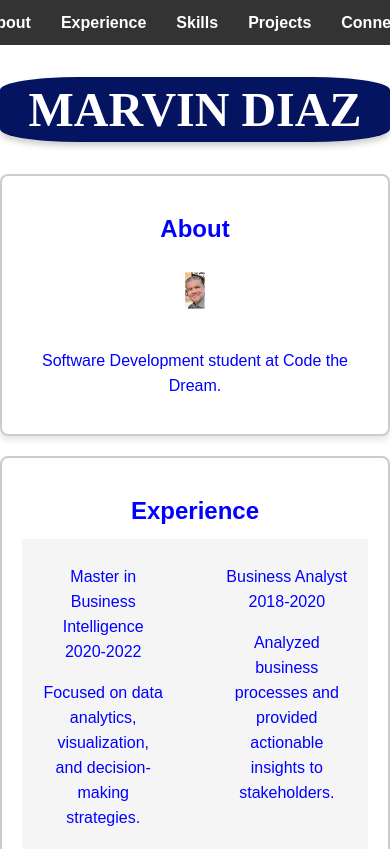
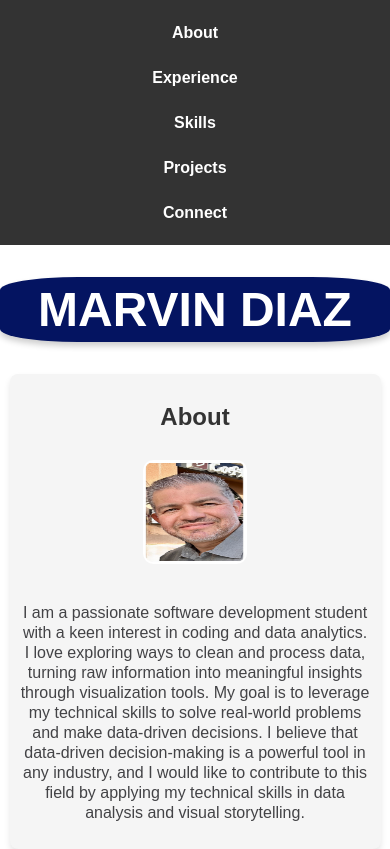
Before and after one commit to marvindcode/marvin-diaz-jupiter, a plain HTML site: page index.html in a window 390 px wide. Shown: the top 849 px of the page. Drawn offline with Linux system fonts and the light colour scheme.

Commit message:
responsiveness added

```diff
--- a/css/index.css
+++ b/css/index.css
@@ -1,14 +1,16 @@
-* {
-    color: blue;
-    font-family: Arial, Helvetica, sans-serif;
+body, p, h1, a {
+    color: rgb(67, 67, 70);
+    font-family: sans-serif;
     line-height: 25px;
+    text-align: center;
 }
 
 body {
-    background-image: url('images/keyboard.jpg');
+    /* background-image: url('images/keyboard.jpg'); */
     background-size: cover;
     background-repeat: no-repeat;
     background-position: center;
+    position: relative;
     margin: 0;
     padding: 0;
 }
@@ -49,14 +51,13 @@ section {
     margin: 20px auto;
     flex: 1;
     min-width: 300px;
-    border: 2px solid #ccc;
     border-radius: 8px;
     box-shadow: 0px 4px 6px rgba(0, 0, 0, 0.1);
     text-align: center;
 }
 
 section h2 {
-    text-align: center;
+    font-size: 2rem;
     color: blue;
     margin-bottom: 15px;
 }
@@ -74,7 +75,7 @@ section h2 {
 
 #Skills ul li,
 #Projects ul li {
-    color: blue;
+    color: rgb(67, 67, 70);
     margin: 5px 0;
     text-align: center;
     width: 40%;
@@ -97,20 +98,11 @@ section h2 {
     width: 40%;
 }
 
-#Connect {
+.connect-links {
+    display: grid;
+    grid-template-columns: repeat(auto-fit, minmax(150px, 1fr));
+    gap: 20px;
     padding: 20px;
-    background-color: #f5f5f5;
-    border-radius: 8px;
-    box-shadow: 0px 4px 6px rgba(0, 0, 0, 0.1);
-    text-align: center;
-}
-
-.connect-links {
-    display: flex;
-    justify-content: center;
-    flex-wrap: wrap;
-    gap: 20px;
-    padding: 10px;
 }
 
 .connect-item {
@@ -118,33 +110,39 @@ section h2 {
     color: #333;
     font-size: 1.2rem;
     font-weight: bold;
-    background-color: white;
-    padding: 10px 20px;
+    padding: 15px;
     border-radius: 8px;
-    border: 2px solid #ccc;
-    display: flex;
-    align-items: center;
-    gap: 8px;
-    transition: background-color 0.3s ease, color 0.3s ease;
+    border: 1px solid #ddd;
+    text-align: center;
+    transition: transform 0.3s ease;
 }
 
 .connect-item:hover {
+    transform: scale(1.05);
     background-color: #007BFF;
-    color: white;
-    border-color: #0056b3;
 }
 
-.connect-item i {
-    font-size: 1.5rem;
-    transition: color 0.3s ease;
+#email input[type="text"] {
+    width: 80%;
+    padding: 10px;
+    font-size: 1rem;
+    margin-bottom: 10px;
+    border: 2px solid #ccc;
+    border-radius: 5px;
 }
 
-.connect-item:hover i {
-    color: white;
+#email button {
+    padding: 10px 20px;
+    font-size: 1rem;
+    color: #fff;
+    background-color: #007BFF;
+    border: none;
+    border-radius: 5px;
+    cursor: pointer;
 }
 
-#email {
-    text-align: center;
+#email button:hover {
+    background-color: #0056b3;
 }
 
 .flex-container {
@@ -156,7 +154,7 @@ section h2 {
 }
 
 h1 {
-    font-family: "Open_Sans";
+    font-family: sans-serif;
     font-size: 3rem;
     font-weight: bold;
     color: white;
@@ -167,26 +165,8 @@ h1 {
     box-shadow: 0px 4px 6px rgba(0, 0, 0, 0.2);
 }
 
-img {
-    background-image: url('images/keyboard.jpg');
-    background-size: cover;
-    background-repeat: no-repeat;
-    background-position: center;
-    position: relative;
-}
-
-img::before {
-    content: '';
-    position: absolute;
-    top: 0;
-    left: 0;
-    right: 0;
-    bottom: 0;
-    background: rgba(0, 0, 0, 0.5);
-}
-
 #profile-picture {
-    border-radius: 2%;
+    border-radius: 10%;
     margin: 1em;
     width: 5vw;
     border-color: azure;
@@ -198,3 +178,67 @@ ul {
     list-style: none;
     padding: 0;
 }
+
+.text-section {
+    background-color: #f5f5f5;
+    padding: 20px;
+    border-radius: 8px;
+    box-shadow: 0px 4px 6px rgba(0, 0, 0, 0.1);
+    text-align: center;
+    max-width: 900px;
+    margin: 20px auto;
+}
+
+/* tablet style*/
+@media (max-width: 768px) {
+    .nav-links {
+        flex-direction: column;
+        align-items: center;
+    }
+
+    section {
+        padding: 15px;
+        margin: 10px auto;
+    }
+
+    #profile-picture {
+        width: 8vw;
+    }
+}
+
+/* mobile style*/
+@media (max-width: 480px) {
+    .nav-links {
+        flex-direction: column;
+        align-items: center;
+    }
+
+    .nav-links li {
+        margin: 10px 0;
+    }
+
+    section h2 {
+        font-size: 1.8rem;
+        color: #333;
+    }
+
+    #profile-picture {
+        width: 100px;
+        height: 100px;
+        border: 2px solid #fff;
+    }
+
+    .text-section {
+        padding: 10px;
+        max-width: 90%;
+    }
+
+    .text-section h2 {
+        font-size: 1.5rem;
+    }
+
+    .text-section p {
+        font-size: 1rem;
+        line-height: 20px;
+    }
+}
--- a/index.html
+++ b/index.html
@@ -21,12 +21,20 @@
 
    <h1 id="name-header">MARVIN DIAZ</h1>
 
-   <section id="About">
+   <section id="About" class="text-section">
         <h2 class="shape">About</h2>
         <img src="images/MD.jpeg"
             alt="Marvin Diaz Headshot"
             id="profile-picture">
-        <p>Software Development student at Code the Dream.</p>
+        <p> I am a passionate software development student with a keen interest in coding
+            and data analytics. I love exploring ways to clean and process data, turning raw
+            information into meaningful insights through visualization tools. My goal is to
+            leverage my technical skills to solve real-world problems and make data-driven
+            decisions.
+            I believe that data-driven decision-making is a powerful tool in any industry, and I would like to
+            contribute to this field by applying my technical skills in data analysis and
+            visual storytelling. </p>
+
    </section>
 
    <section id="Experience">
```
